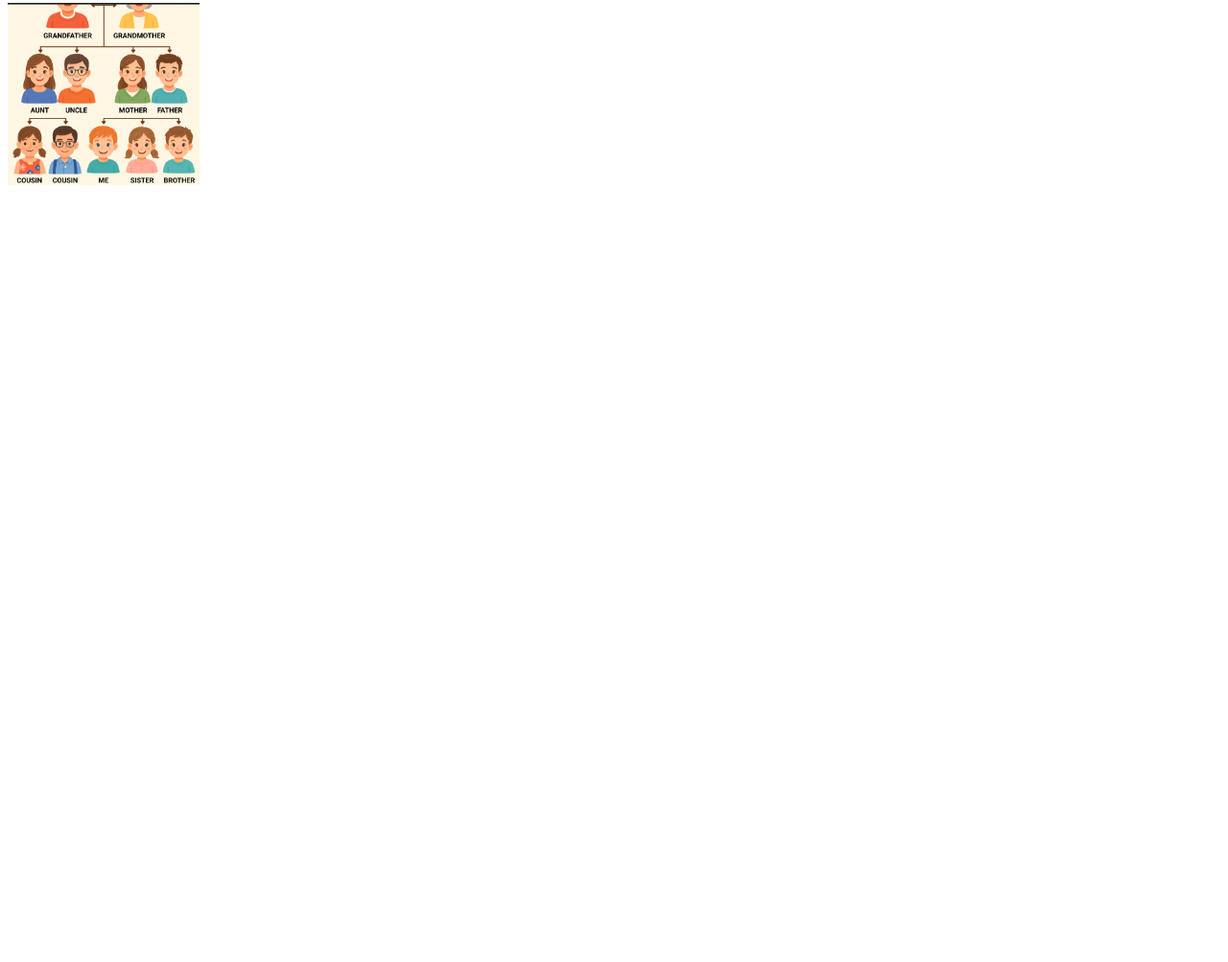
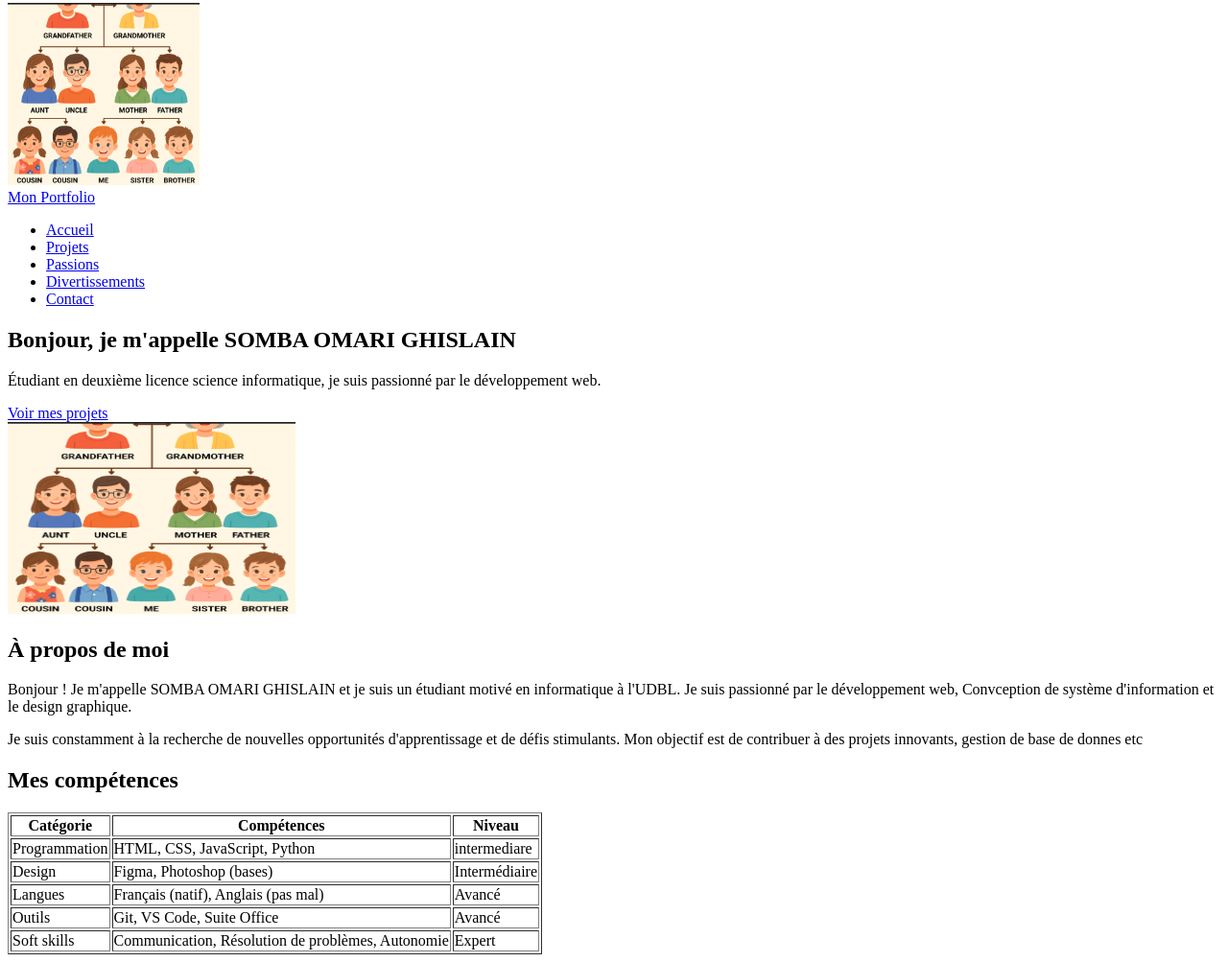
Before and after one commit to somba-omar/mon-portfolio2026, a plain HTML site: page index.html in a window 1280 px wide. Shown: the part 111-1114 px from the top of the page at 96% size. Before the commit the page ends 800 px from the top, so only its background shows below. Drawn offline with Linux system fonts and the light colour scheme.

Commit message:
ameliration de mon projet portfolio

```diff
--- a/index.html
+++ b/index.html
@@ -11,6 +11,115 @@
          et ceci est mon portfolio :).
         </p>
         <img src="images/Screenshot_20251206_122642_com.gspace.android.png" alt="Screenshot" width="200">
+        <!DOCTYPE html>
+<html lang="fr">
+<head>
+    <meta charset="UTF-8">
+    <meta name="viewport" content="width=device-width, initial-scale=1.0">
+    <title>Mon Portfolio</title>
+</head>
+
+<body>
+
+<header>
+    <div>
+        <a href="#">Mon Portfolio</a>
+    </div>
+
+    <nav>
+        <ul>
+            <li><a href="#">Accueil</a></li>
+            <li><a href="#">Projets</a></li>
+            <li><a href="#">Passions</a></li>
+            <li><a href="#">Divertissements</a></li>
+            <li><a href="#">Contact</a></li>
+        </ul>
+    </nav>
+</header>
+
+<main>
+
+    <!-- Section présentation -->
+    <section>
+        <div>
+            <h1>Bonjour, je m'appelle SOMBA OMARI GHISLAIN</h1>
+            <p>Étudiant en deuxième licence science informatique, je suis passionné par le développement web.</p>
+            <a href="#">Voir mes projets</a>
+        </div>
+
+        <div>
+            <img src="images/Screenshot_20251206_122642_com.gspace.android.png" alt="enseignement" width="300" height="200">
+        </div>
+    </section>
+
+    <!-- Section à propos -->
+    <section>
+        <h1>À propos de moi</h1>
+
+        <p>
+            Bonjour ! Je m'appelle SOMBA OMARI GHISLAIN et je suis un étudiant  motivé
+            en informatique à l'UDBL. Je suis passionné par le développement web,
+            Convception de système d'information et le design graphique.
+        </p>
+
+        <p>
+            Je suis constamment à la recherche de nouvelles opportunités d'apprentissage
+            et de défis stimulants. Mon objectif est de contribuer à des projets
+            innovants, gestion de base de donnes etc
+        </p>
+    </section>
+
+    <!-- Section compétences -->
+    <section>
+
+        <h1>Mes compétences</h1>
+
+        <table border="1">
+
+            <tr>
+                <th>Catégorie</th>
+                <th>Compétences</th>
+                <th>Niveau</th>
+            </tr>
+
+            <tr>
+                <td>Programmation</td>
+                <td>HTML, CSS, JavaScript, Python</td>
+                <td>intermediare</td>
+            </tr>
+
+            <tr>
+                <td>Design</td>
+                <td>Figma, Photoshop (bases)</td>
+                <td>Intermédiaire</td>
+            </tr>
+
+            <tr>
+                <td>Langues</td>
+                <td>Français (natif), Anglais (pas mal)</td>
+                <td>Avancé</td>
+            </tr>
+
+            <tr>
+                <td>Outils</td>
+                <td>Git, VS Code, Suite Office</td>
+                <td>Avancé</td>
+            </tr>
+
+            <tr>
+                <td>Soft skills</td>
+                <td>Communication, Résolution de problèmes, Autonomie</td>
+                <td>Expert</td>
+            </tr>
+
+        </table>
+
+    </section>
+
+</main>
 
 </body>
 </html>
+
+</body>
+</html>
```
